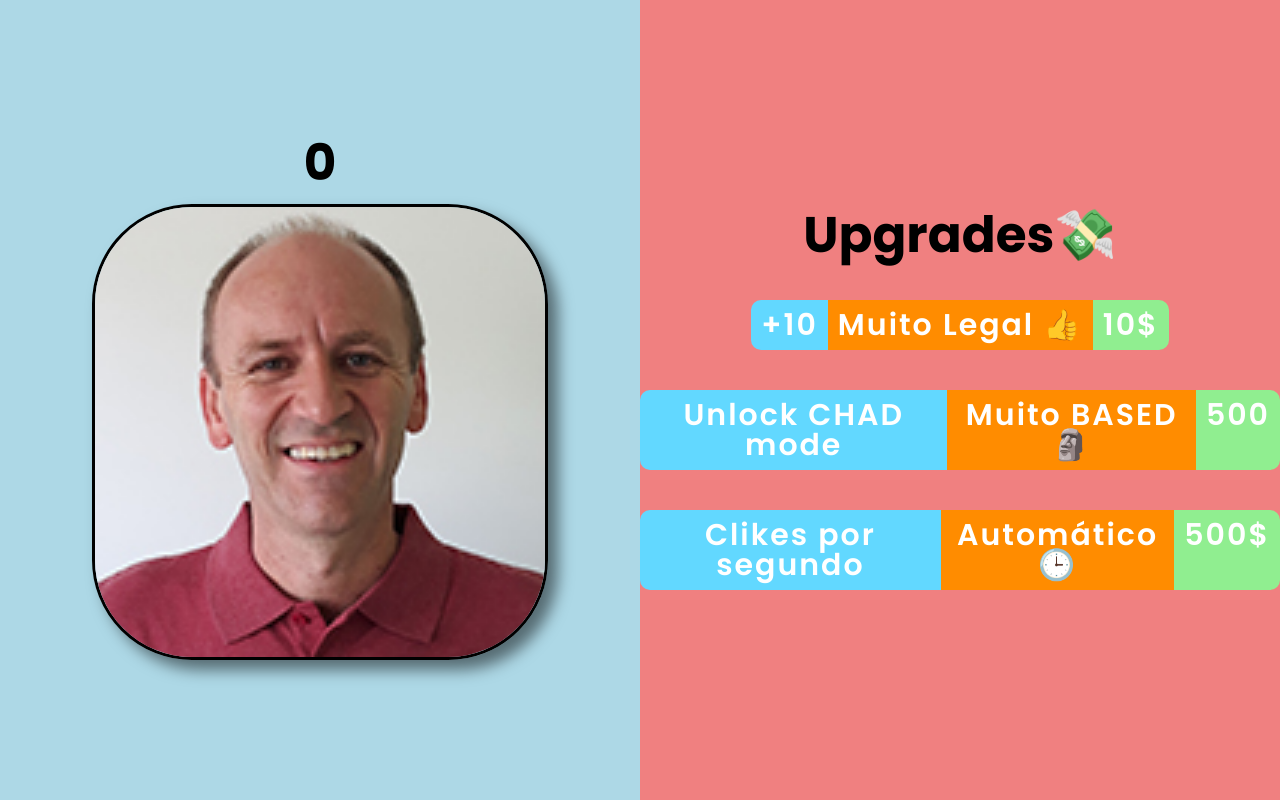
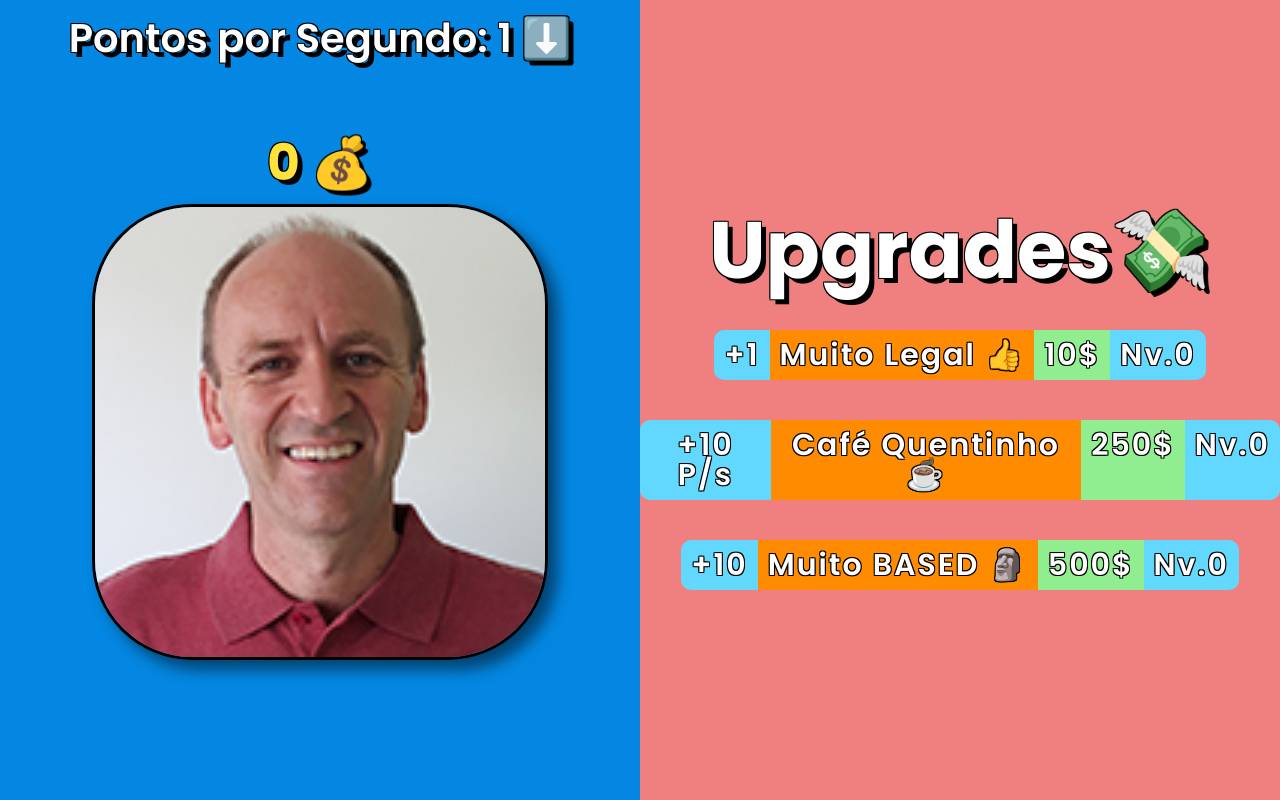
Before and after one commit to bigjujas/edecioclicker, a React (Vite) app: page / in a window 1280 px wide. Built offline with nearby package versions, Linux system fonts and the light colour scheme.

Commit message:
Update (Muita Coisa)

```diff
--- a/src/App.css
+++ b/src/App.css
@@ -20,7 +20,7 @@ html, body {
 }
 
 .left-side {
-  background-color: lightblue; /* Cor de fundo para visualização */
+  background-color: #0487E2; /* Cor de fundo para visualização */
 }
 
 .right-side {
@@ -31,15 +31,38 @@ html, body {
   text-align: center;
 }
 
+.Cps {
+  font-family: "Poppins", sans-serif;
+  font-weight: 550;
+  font-size: 40px;
+  position: relative;
+  top: -10vh;
+  color: #fff;
+  text-shadow:
+    5px 5px 0 #000,
+    -1px -1px 0 #000,
+    1px -1px 0 #000,
+    -1px 1px 0 #000;
+  position: relative;
+}
+
 .edecio h1 {
   font-family: "Poppins", sans-serif;
   font-weight: 700;
   font-size: 50px;
   margin-bottom: 2vh;
+  color: rgb(255, 226, 59);
+  text-shadow:
+    5px 5px 0 #000,
+    -1px -1px 0 #000,
+    1px -1px 0 #000,
+    -1px 1px 0 #000;
+  position: relative;
 }
 
 
 .edecio img {
+  margin-bottom: 5vh;
   height: 100%;
   width: 450px;
   cursor: pointer;
@@ -48,21 +71,48 @@ html, body {
   box-shadow: 10px 10px 15px rgba(0, 0, 0, 0.5);
 }
 
+@keyframes shake {
+  0% { transform: translateX(20px); }
+  25% { transform: translateX(-20px); }
+  50% { transform: translateX(20px); }
+  75% { transform: translateX(-20px); }
+  100% { transform: translateX(-20px); }
+}
+
 .edecio img:active {
   transform: scale(1.05);
+  animation: shake 0.3s;
 }
 
 .upgrades {
   text-align: center;
   font-family: "Poppins", sans-serif;
-  font-weight: 700;
-  font-size: 50px;
+}
+
+.upgrades h1 {
+  font-family: "Poppins", sans-serif;
+  font-size: 5rem; /* Ajuste o tamanho conforme necessário */
+  font-weight: bold;
+  color: #fff;
+  text-shadow:
+    5px 5px 0 #000,
+    -1px -1px 0 #000,
+    1px -1px 0 #000,
+    -1px 1px 0 #000;
+  position: relative;
 }
 
 .upgrade__container {
   display: flex;
   justify-content: center;
   margin-top: 5vh;
+  color: #fff;
+  text-shadow:
+    1px 1px 0 #000,
+    -1px -1px 0 #000,
+    1px -1px 0 #000,
+    -1px 1px 0 #000;
+  position: relative;
 }
 
 .upgrade__container h2 {
@@ -94,6 +144,16 @@ html, body {
   letter-spacing: 2px;
   color: white;
   background-color: lightgreen;
+}
+
+.upgrade__container h5 {
+  margin: 0;
+  padding: 10px;
+  letter-spacing: 2px;
+  font-weight: 600;
+  font-size: 30px;
+  color: white;
+  background-color: rgb(98, 216, 255);
   border-radius: 0 10px 10px 0;
 }
 
--- a/src/App.jsx
+++ b/src/App.jsx
@@ -1,17 +1,32 @@
 import { useState, useEffect } from 'react'
 import './App.css'
 import './reset.css'
+import defaultEdecio from './assets/edecio.jpg'
 import chadEdecio from './assets/chadEdecio.jpg'
-import defaultEdecio from './assets/edecio.jpg'
 
 function App() {
   const [cliques, setCliques] = useState(0)
+  const [edecio, setEdecio] = useState(defaultEdecio)
   const [multiplicador, setMultiplicador] = useState(1)
+  const [cliquesPorSegundo, setCliquesPorSegundo] = useState(0)
+
+// Custos Base //
+
   const [custoUpgrade, setCustoUpgrade] = useState(10)
-  const [cliquesPorSegundo, setCliquesPorSegundo] = useState(0)
-  const [custoUpgradeAutomatizado, setCustoUpgradeAutomatizado] = useState(500)
-  const [edecio, setEdecio] = useState(defaultEdecio)
-  const custoUpgradeChad = 500
+  const [custoUpgradeAutomatizado, setCustoUpgradeAutomatizado] = useState(250)
+  const [custoUpgradeChad, setCustoUpgradeChad] = useState(500)
+
+// Niveis //
+
+  const [nivelUpgrade, setNivelUpgrade] = useState(0)
+  const [nivelUpgradeAutomatizado, setNivelUpgradeAutomatizado] = useState(0)
+  const [nivelUpgradeChad, setNivelUpgradeChad] = useState(0)
+
+// Multiplicadores //
+
+const [cpsUpgrade, setCpsUpgrade] = useState(1)
+const [cpsUpgradeAutomatizado, setCpsUpgradeAutomatizado] = useState(10)
+const [cpsUpgradeChad, setCpsUpgradeChad] = useState(10)
 
   function Clique() {
     setCliques(prevCliques => prevCliques + multiplicador)
@@ -20,29 +35,38 @@ function App() {
   function Upgrade() {
     if (cliques >= custoUpgrade) {
       setCliques(prevCliques => prevCliques - custoUpgrade)
-      setMultiplicador(prevMultiplicador => prevMultiplicador + 10)
+      setCpsUpgrade(prevCps => (prevCps * 1.25))
+      setMultiplicador(prevMultiplicador => prevMultiplicador + cpsUpgrade)
       setCustoUpgrade(prevCusto => Math.floor(prevCusto * 1.5)) // Aumenta o custo em 50%
+      setNivelUpgrade(prevNivel => prevNivel + 1)
     }
   }
 
   function UpgradeAutomatizado() {
     if (cliques >= custoUpgradeAutomatizado) {
       setCliques(prevCliques => prevCliques - custoUpgradeAutomatizado)
-      setCliquesPorSegundo(prevCliquesPorSegundo => prevCliquesPorSegundo + 50)
+      setCpsUpgradeAutomatizado(prevCps => (prevCps * 1.25))
+      setCliquesPorSegundo(prevCliquesPorSegundo => prevCliquesPorSegundo + 10)
       setCustoUpgradeAutomatizado(prevCusto => Math.floor(prevCusto * 1.5)) // Aumenta o custo em 50%
+      setNivelUpgradeAutomatizado(prevNivel => prevNivel + 1)
     }
   }
 
   function UpgradeChad() {
     if (cliques >= custoUpgradeChad) {
+      setCliques(prevCliques => prevCliques - custoUpgradeChad)
+      setCpsUpgradeChad(prevCps => (prevCps * 1.25))
+      setMultiplicador(prevMultiplicador => prevMultiplicador + 10)
+      setCustoUpgradeChad(prevCusto => Math.floor(prevCusto * 1.5))
+      setNivelUpgradeChad(prevNivel => prevNivel + 1)
       setEdecio(chadEdecio)
     }
   }
 
   useEffect(() => {
     const intervalo = setInterval(() => {
-      setCliques(prevCliques => prevCliques + cliquesPorSegundo)
-    }, 1000)
+      setCliques(prevCliques => prevCliques + (cliquesPorSegundo / 10))
+    }, 100)
 
     return () => clearInterval(intervalo)
   }, [cliquesPorSegundo])
@@ -52,7 +76,8 @@ function App() {
       <div className="container">
         <div className="left-side">
           <div className="edecio">
-            <h1>{cliques}</h1>
+          <h2 className="Cps">Pontos por Segundo: {parseFloat((multiplicador + cliquesPorSegundo).toFixed(2))} ⬇️</h2>
+            <h1>{parseFloat(cliques.toFixed(2))} 💰</h1>
             <img src={edecio} alt="" onClick={Clique} />
           </div>
         </div>
@@ -60,21 +85,22 @@ function App() {
           <div className="upgrades">
             <h1>Upgrades💸</h1>
             <div className="upgrade__container" onClick={Upgrade}>
-              <h2>+10</h2>
+              <h2>+{parseFloat(cpsUpgrade.toFixed(2))}</h2>
               <h3>Muito Legal 👍</h3>
               <h4>{custoUpgrade}$</h4> {/* Exibe o custo atualizado */}
+              <h5>Nv.{nivelUpgrade}</h5>
+            </div>
+            <div className="upgrade__container" onClick={UpgradeAutomatizado}>
+              <h2>+{parseFloat(cpsUpgradeAutomatizado.toFixed(2))} P/s</h2>
+              <h3>Café Quentinho ☕</h3>
+              <h4>{custoUpgradeAutomatizado}$</h4> {/* Exibe o custo atualizado */}
+              <h5>Nv.{nivelUpgradeAutomatizado}</h5>
             </div>
             <div className="upgrade__container" onClick={UpgradeChad}>
-              <h2>Unlock CHAD mode</h2>
+              <h2>+{parseFloat(cpsUpgradeChad.toFixed(2))}</h2>
               <h3>Muito BASED 🗿</h3>
-              <h4>{custoUpgradeChad}</h4>
-            </div>
-
-
-            <div className="upgrade__container" onClick={UpgradeAutomatizado}>
-              <h2>Clikes por segundo</h2>
-              <h3>Automático 🕒</h3>
-              <h4>{custoUpgradeAutomatizado}$</h4> {/* Exibe o custo atualizado */}
+              <h4>{custoUpgradeChad}$</h4>
+              <h5>Nv.{nivelUpgradeChad}</h5>
             </div>
           </div>
         </div>
```
